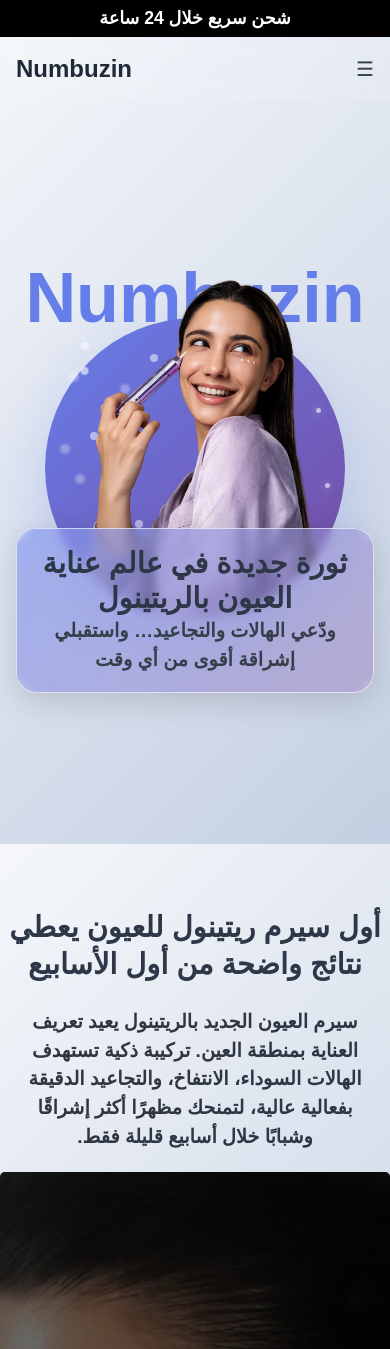
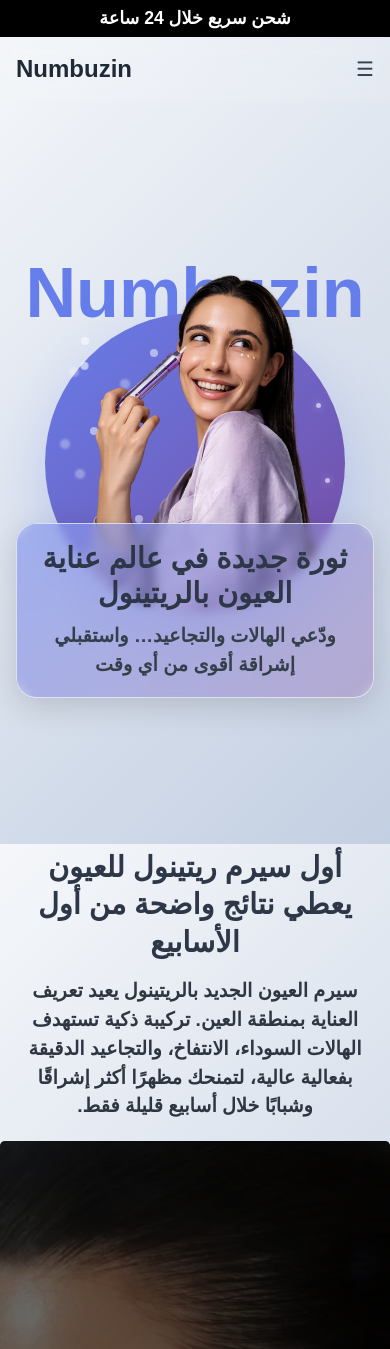
Before and after one commit to CodeIdea1/Numbuzin, a Next.js app: page / in a window 390 px wide. Shown: the top 1349 px of the page. Built offline with nearby package versions, Linux system fonts and the light colour scheme.

Commit message:
Update margin and max-width for title in OverviewSection and adjust title margin in HeroSection for improved layout

```diff
--- a/src/app/styles/HeroSection.module.css
+++ b/src/app/styles/HeroSection.module.css
@@ -149,7 +149,7 @@
   }
   .title {
     font-size: 1.8rem;
-    margin-bottom: 2px;
+    margin-bottom: 12px;
   }
 
   .subtitle {
--- a/src/app/styles/OverviewSection.module.css
+++ b/src/app/styles/OverviewSection.module.css
@@ -30,6 +30,10 @@
 
   .title {
   font-size: 1.8rem;
+    max-width: 88%;
+    margin: auto;
+    margin-bottom: 16px;
+
 }
 
 .text {
@@ -38,7 +42,7 @@
   font-weight: 700;
   color: #2f3642;
   text-align: center;
-  max-width: 90%;
+  max-width: 88%;
   margin: auto;
 
 }
```
